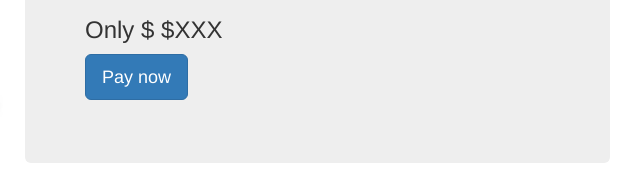
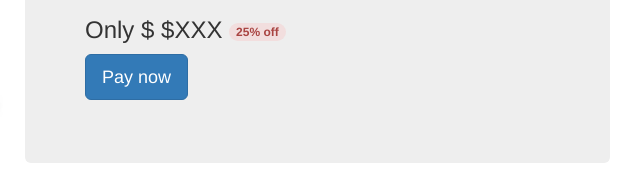
Before and after one commit to HarjassKukreja/ITE220, a plain HTML site: page Week4-2/index.html in a window 1280 px wide. Shown: the part 349-536 px from the top of the page, 630-1270 px from the left. Drawn offline with Linux system fonts and the light colour scheme.

Commit message:
Update index.html

```diff
--- a/Week4-2/index.html
+++ b/Week4-2/index.html
@@ -17,7 +17,7 @@
 		 <div class="container">
 		 	<div class="row">
 		 	   <div class="col-md-6">
-				   <p id="calendar"></p>
+		 	   	<p id="calendar"></p>
 		 	   	<img src="images/t-shirt.jpg" width="100%">
 		 	   </div>
 
@@ -32,7 +32,8 @@
                   	</li>
                   </ul>
 
-                <h3>Only $ <span id="total-price">$XXX</span></h3>
+
+                <h3>Only $ <span id="total-price">$XXX</span> <span class="badge alert-danger">25% off</span></h3>
               <p><a class="btn btn-primary btn-lg" href="#" role="button">Pay now</a></p>
 		 	    	</div>
 		 	    </div>
```
